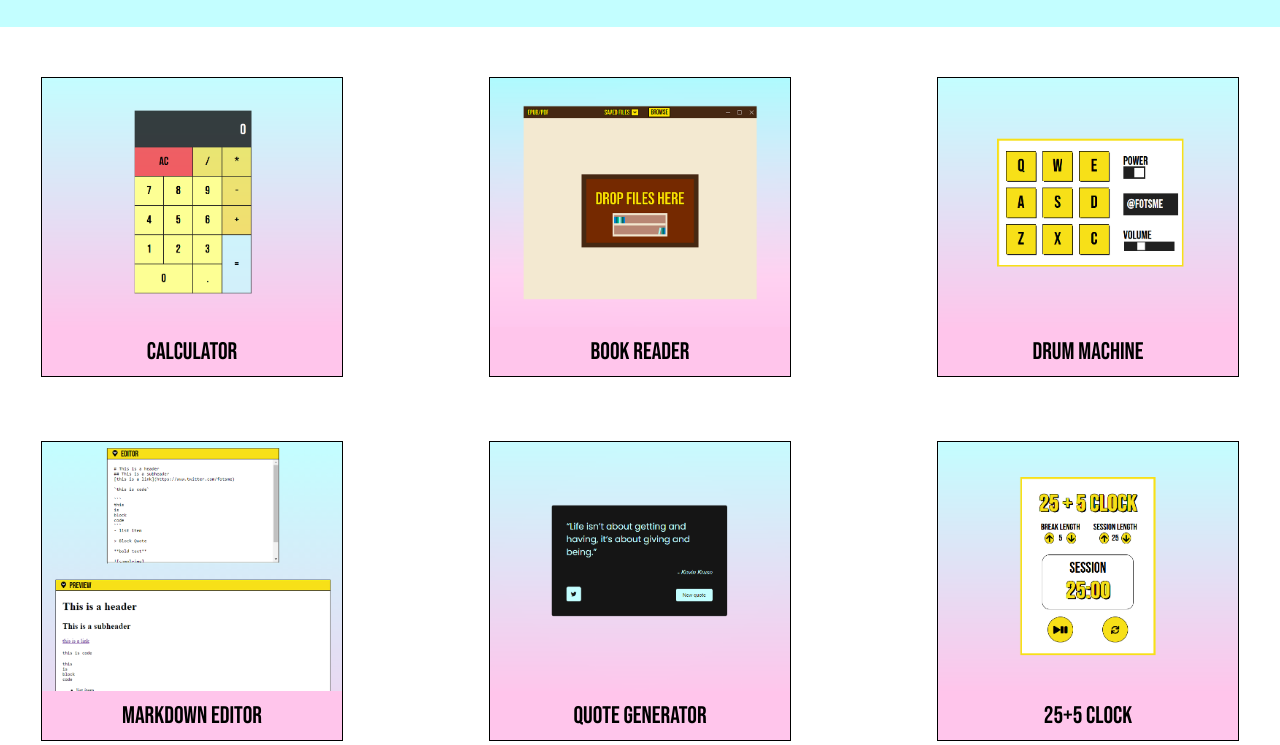
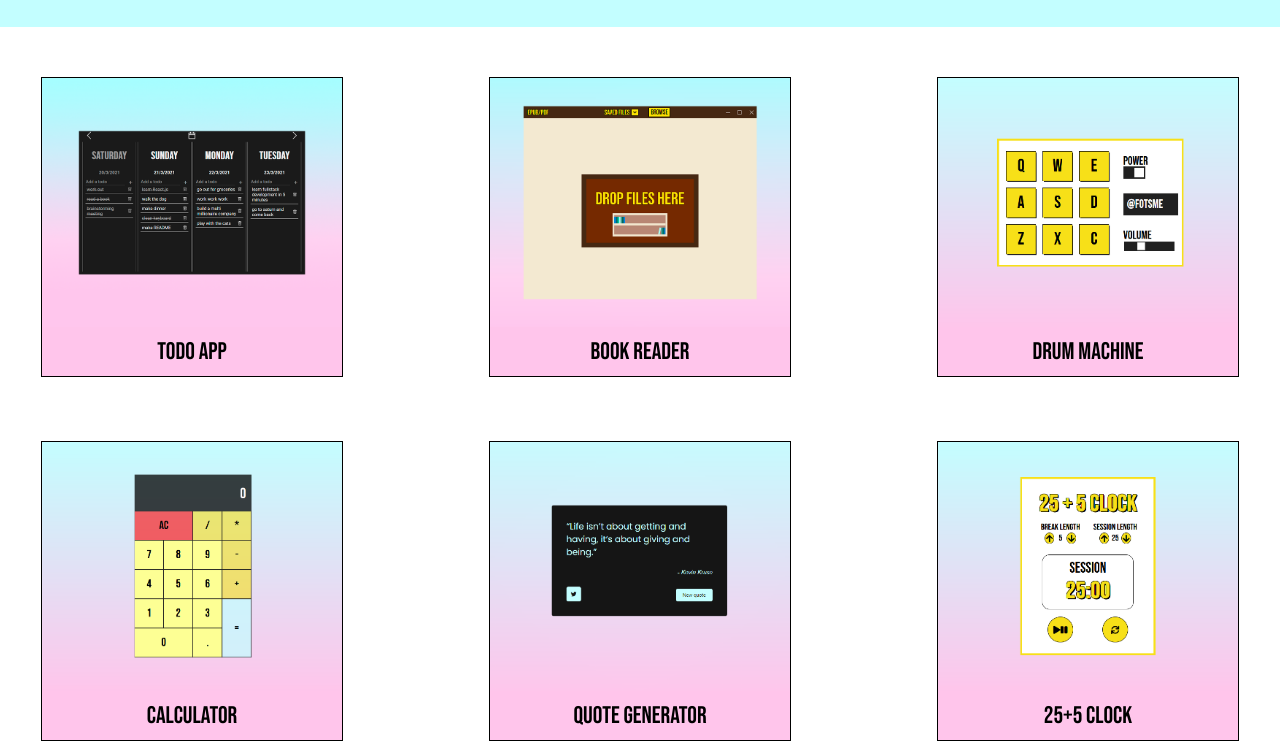
Before and after one commit to fotscode/portfolioPage, a plain HTML site: page index.html in a window 1280 px wide. Shown: the part 1295-2040 px from the top of the page. Drawn offline with nearby package versions, Linux system fonts and the light colour scheme.

Commit message:
modified: changed one project

```diff
--- a/index.html
+++ b/index.html
@@ -47,9 +47,9 @@
 			<section id="projects">
 				<div id="project-box">
 					<div class="project-tile">
-						<a rel="noreferrer" target="_blank" href="https://github.com/fotscode/javascript-calculator">
-							<img alt="calculator" src="img/calculator.png">
-							<p class="project-title">Calculator</p>
+						<a rel="noreferrer" target="_blank" href="https://github.com/fotscode/todoApp">
+							<img alt="todo app" src="img/todoapp.png">
+							<p class="project-title">Todo App</p>
 						</a>
 					</div>
 					<div class="project-tile">
@@ -58,7 +58,6 @@
 							<p class="project-title">Book Reader</p>
 						</a>
 					</div>
-
 					<div class="project-tile">
 						<a rel="noreferrer" target="_blank" href="https://github.com/fotscode/drum-machine">
 							<img alt="drum machine" src="img/drumachine.png">
@@ -66,9 +65,9 @@
 						</a>
 					</div>
 					<div class="project-tile">
-						<a rel="noreferrer" target="_blank" href="https://github.com/fotscode/react-markdown-editor-preview">
-							<img alt="markdown editor" src="img/markdown.png">
-							<p class="project-title">Markdown Editor</p>
+						<a rel="noreferrer" target="_blank" href="https://github.com/fotscode/javascript-calculator">
+							<img alt="calculator" src="img/calculator.png">
+							<p class="project-title">Calculator</p>
 						</a>
 					</div>
 					<div class="project-tile">
```
Also changed, not shown: img/markdown.png (deleted), img/todoapp.png (added).
